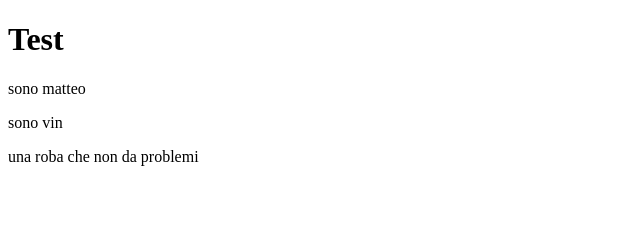
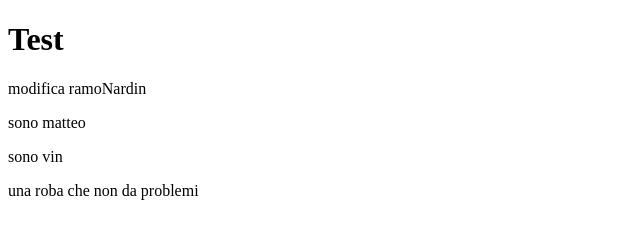
Before and after one commit to Matteo-Nardin/gitbranch, a plain HTML site: page index.html in a window 1280 px wide. Shown: the whole page, without its empty margins (0-640 px from the left). Drawn offline with Linux system fonts and the light colour scheme.

Commit message:
modifica ramoNardi

```diff
--- a/index.html
+++ b/index.html
@@ -8,6 +8,7 @@
 <body>
     <header>
         <h1>Test</h1>
+        <p>modifica ramoNardin</p>
     </header>
 
     <div>
```
